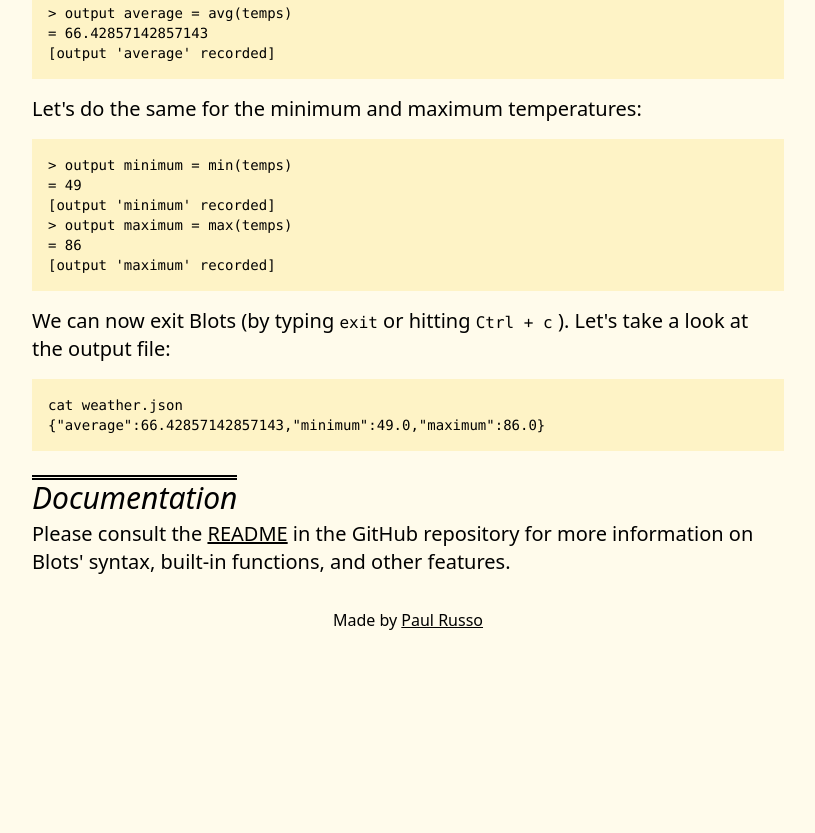
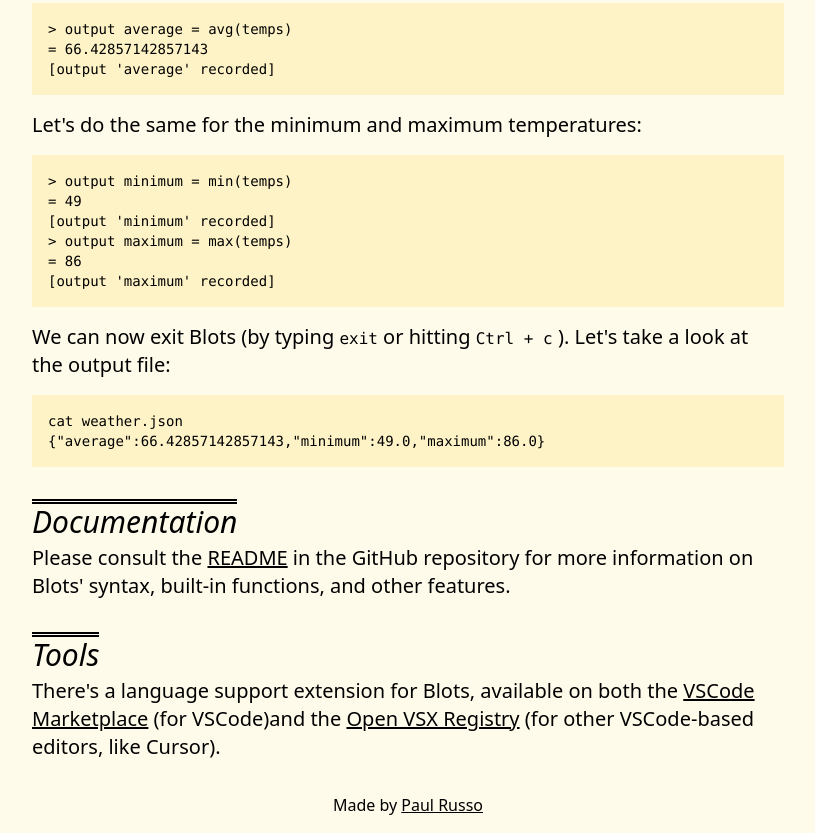
Before and after one commit to paul-russo/blots-lang, an Astro site in the folder website/: page / in a window 1280 px wide. Shown: the part 1633-2466 px from the top of the page, without its empty margins (232-1047 px from the left). Before the commit the page ends 2281 px from the top, so only its background shows below. Built offline with nearby package versions, Linux system fonts and the light colour scheme; Astro itself is replaced by a stand-in of ours.

Commit message:
Add extension links to site

```diff
--- a/website/src/components/Link.astro
+++ b/website/src/components/Link.astro
@@ -12,6 +12,5 @@ const { href, external } = Astro.props;
   target={external ? "_blank" : undefined}
   rel={external ? "noopener noreferrer" : undefined}
   class="underline transition-colors hover:text-purple-700 focus:text-purple-700"
+  ><slot /></a
 >
-  <slot />
-</a>
--- a/website/src/pages/index.astro
+++ b/website/src/pages/index.astro
@@ -9,7 +9,7 @@ import Code from "../components/Code.astro";
 
 <Layout title="The Blots Programming Language">
   <div
-    class="space-y-6 font-serif text-lg text-pretty break-words hyphens-auto md:text-xl"
+    class="space-y-6 font-serif text-lg text-pretty break-words hyphens-auto md:space-y-8 md:text-xl"
   >
     <section class="space-y-4">
       <p>
@@ -141,5 +141,18 @@ import Code from "../components/Code.astro";
         functions, and other features.
       </p>
     </section>
+
+    <section>
+      <SectionHeading>Tools</SectionHeading>
+      <p>
+        There's a language support extension for Blots, available on both the <Link
+          href="https://marketplace.visualstudio.com/items?itemName=Blots.blots-syntax"
+          external>VSCode Marketplace</Link
+        > (for VSCode)and the <Link
+          href="https://open-vsx.org/extension/blots/blots-syntax"
+          external>Open VSX Registry</Link
+        > (for other VSCode-based editors, like Cursor).
+      </p>
+    </section>
   </div>
 </Layout>
```
